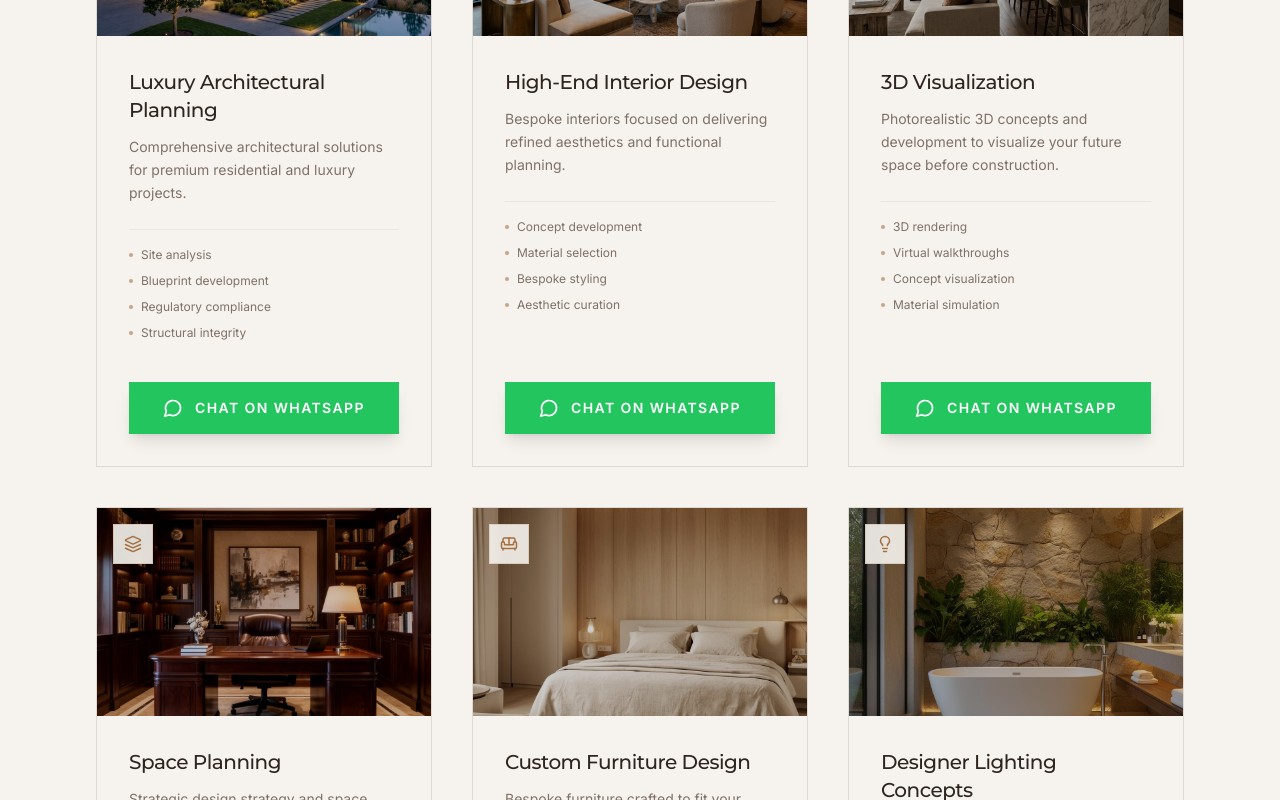
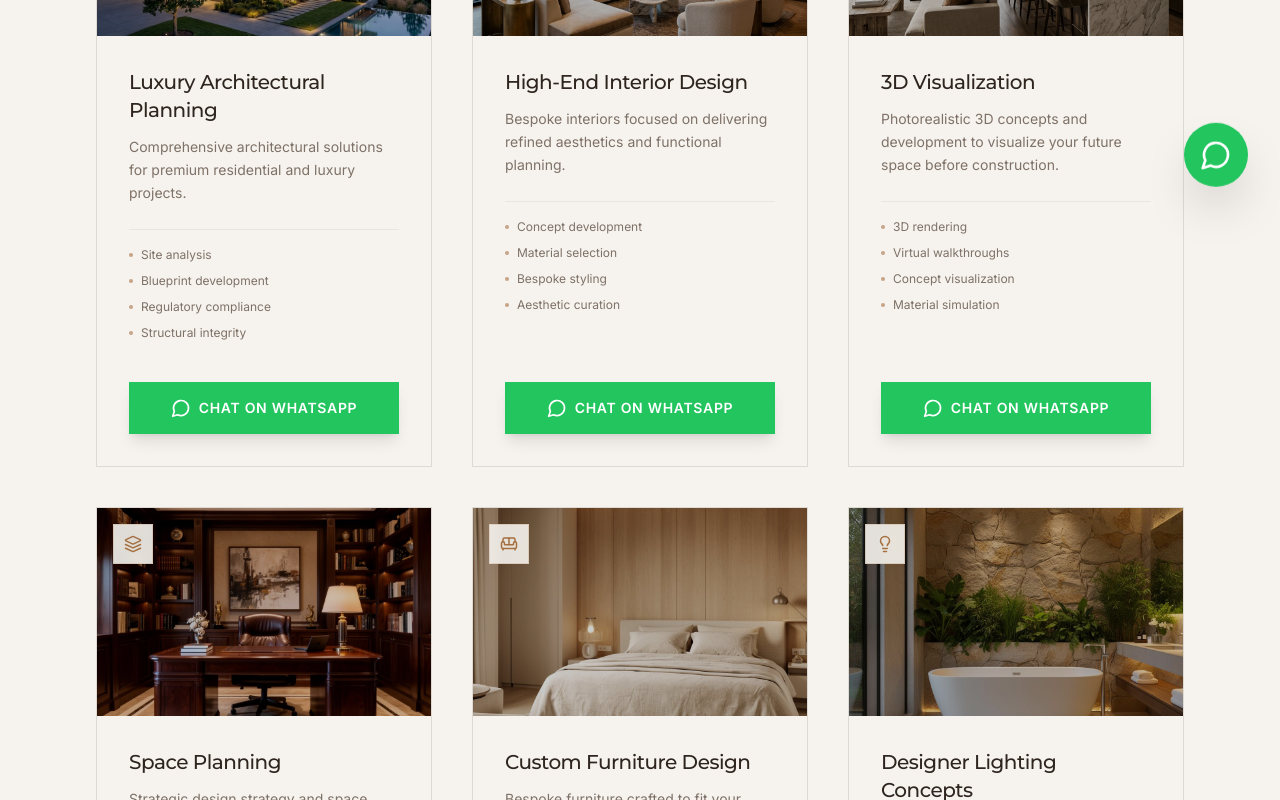
Before and after one commit to CODTECHIT/INSPACIAL, a React (Vite) app: page /services in a window 1280 px wide. Shown: the part 580-1380 px from the top of the page. Built offline with nearby package versions, Linux system fonts and the light colour scheme; the HTML template or start-up script is replaced by a standard one.

Commit message:
Move founder details from Home to About page and remove image

```diff
--- a/src/components/Layout.tsx
+++ b/src/components/Layout.tsx
@@ -1,13 +1,15 @@
 import { ReactNode } from "react";
 import Navbar from "./Navbar";
 import Footer from "./Footer";
+import { FloatingWhatsApp } from "./WhatsAppButton";
 
 const Layout = ({ children }: { children: ReactNode }) => {
   return (
-    <div className="min-h-screen flex flex-col">
+    <div className="min-h-screen flex flex-col relative">
       <Navbar />
       <main className="flex-1 pt-20">{children}</main>
       <Footer />
+      <FloatingWhatsApp />
     </div>
   );
 };
--- a/src/components/WhatsAppButton.tsx
+++ b/src/components/WhatsAppButton.tsx
@@ -30,7 +30,7 @@ export const WhatsAppButton = ({ message, className = "" }: WhatsAppButtonProps)
   return (
     <button
       onClick={handleClick}
-      className={`inline-flex items-center gap-3 px-8 py-4 bg-green-500 hover:bg-green-600 text-white font-body text-sm tracking-widest uppercase transition-all duration-300 shadow-lg hover:shadow-xl ${className}`}
+      className={`inline-flex items-center gap-2 px-6 py-4 bg-green-500 hover:bg-green-600 text-white font-body text-sm tracking-wider uppercase whitespace-nowrap transition-all duration-300 shadow-lg hover:shadow-xl ${className}`}
     >
       <MessageCircle size={20} />
       Chat on WhatsApp
@@ -67,7 +67,7 @@ export const WhatsAppCTA = ({
         )}
         <button
           onClick={handleClick}
-          className="inline-flex items-center gap-3 px-10 py-4 bg-green-500 hover:bg-green-600 text-white font-body text-sm tracking-widest uppercase transition-all duration-300 shadow-lg hover:shadow-xl"
+          className="inline-flex items-center gap-2 px-8 py-4 bg-green-500 hover:bg-green-600 text-white font-body text-sm tracking-wider uppercase whitespace-nowrap transition-all duration-300 shadow-lg hover:shadow-xl"
         >
           <MessageCircle size={18} />
           Chat on WhatsApp
@@ -77,4 +77,21 @@ export const WhatsAppCTA = ({
   );
 };
 
+export const FloatingWhatsApp = () => {
+  const handleClick = () => {
+    const defaultMessage = "Hi! I visited your website and I'm interested in discussing a design project. Could we connect on WhatsApp?";
+    window.open(`https://wa.me/${WHATSAPP_NUMBER}?text=${encodeURIComponent(defaultMessage)}`, "_blank");
+  };
+
+  return (
+    <button
+      onClick={handleClick}
+      className="fixed bottom-8 right-8 z-50 p-4 bg-green-500 hover:bg-green-600 text-white rounded-full shadow-2xl transition-all duration-500 hover:scale-110 flex items-center justify-center animate-bounce-subtle"
+      aria-label="Chat on WhatsApp"
+    >
+      <MessageCircle size={32} />
+    </button>
+  );
+};
+
 export default WhatsAppButton;
--- a/src/index.css
+++ b/src/index.css
@@ -110,4 +110,17 @@
   .hover-gold-line:hover::after {
     @apply w-full;
   }
+
+  @keyframes bounce-subtle {
+    0%, 100% {
+      transform: translateY(0);
+    }
+    50% {
+      transform: translateY(-10px);
+    }
+  }
+
+  .animate-bounce-subtle {
+    animation: bounce-subtle 3s infinite ease-in-out;
+  }
 }
--- a/src/pages/About.tsx
+++ b/src/pages/About.tsx
@@ -156,6 +156,28 @@ const About = () => {
         </div>
       </section>
 
+      {/* Founder Section */}
+      <section className="section-padding max-w-4xl mx-auto text-center border-t border-border/30">
+        <motion.div
+           initial={{ opacity: 0, y: 20 }}
+           whileInView={{ opacity: 1, y: 0 }}
+           viewport={{ once: true }}
+           transition={{ duration: 0.6 }}
+        >
+          <SectionHeading
+            label="Founder"
+            title="Saif"
+            description="Founder of Inspacial Designs – a premium design studio specializing in bespoke residential and luxury spaces."
+            align="center"
+          />
+          <div className="max-w-2xl mx-auto space-y-6 font-body text-muted-foreground leading-relaxed text-lg italic">
+            <p>
+              "Focused on delivering refined aesthetics, functional planning, and timeless design experiences. We believe that great design is not about trends — it's about creating spaces that reflect sophistication and a refined lifestyle."
+            </p>
+          </div>
+        </motion.div>
+      </section>
+
       {/* CTA Section */}
       <section className="bg-secondary section-padding text-center">
         <motion.div
--- a/src/pages/Contact.tsx
+++ b/src/pages/Contact.tsx
@@ -20,7 +20,19 @@ const Contact = () => {
 
   const handleSubmit = (e: React.FormEvent) => {
     e.preventDefault();
-    toast({ title: "Message Sent", description: "Thank you! We'll be in touch within 24 hours." });
+    const whatsappMessage = `*New Inquiry via Contact Form*
+*Name:* ${form.name}
+*Email:* ${form.email}
+*Phone:* ${form.phone}
+*Service:* ${form.service || 'General Inquiry'}
+*Message:* ${form.message}`;
+
+    window.open(`https://wa.me/${WHATSAPP_NUMBER}?text=${encodeURIComponent(whatsappMessage)}`, "_blank");
+
+    toast({
+      title: "Redirecting to WhatsApp...",
+      description: "Thank you! Our design team will handle your request promptly."
+    });
     setForm({ name: "", email: "", phone: "", message: "", service: "" });
   };
 
--- a/src/pages/Index.tsx
+++ b/src/pages/Index.tsx
@@ -214,48 +214,6 @@ const Index = () => {
         </div>
       </section>
 
-      {/* About Preview */}
-      <section className="section-padding max-w-7xl mx-auto">
-        <div className="grid grid-cols-1 lg:grid-cols-2 gap-16 items-center">
-          <motion.div
-            initial={{ opacity: 0, x: -30 }}
-            whileInView={{ opacity: 1, x: 0 }}
-            viewport={{ once: true }}
-            transition={{ duration: 0.6 }}
-          >
-            <div className="relative">
-              <img
-                src={designerImage}
-                alt="Lead designer Elena Fontaine"
-                className="w-full aspect-[3/4] object-cover"
-              />
-              <div className="absolute -bottom-4 -right-4 w-24 h-24 border-2 border-accent" />
-            </div>
-          </motion.div>
-          <motion.div
-            initial={{ opacity: 0, x: 30 }}
-            whileInView={{ opacity: 1, x: 0 }}
-            viewport={{ once: true }}
-            transition={{ duration: 0.6, delay: 0.2 }}
-          >
-            <SectionHeading
-              label="Founder"
-              title="Saif"
-              description="Founder of Inspacial Designs – a premium design studio specializing in bespoke residential and luxury spaces."
-            />
-            <p className="font-body text-muted-foreground leading-relaxed mb-8">
-              Focused on delivering refined aesthetics, functional planning, and timeless design experiences. We believe that great design is not about trends — it's about creating spaces that reflect sophistication and a refined lifestyle.
-            </p>
-            <Link
-              to="/about"
-              className="inline-flex items-center gap-2 font-body text-sm tracking-widest uppercase text-accent hover:text-gold-light transition-colors"
-            >
-              Our Story <ArrowRight size={14} />
-            </Link>
-          </motion.div>
-        </div>
-      </section>
-
       {/* Contact CTA */}
       <section className="bg-primary section-padding">
         <div className="max-w-7xl mx-auto text-center">
--- a/src/pages/Services.tsx
+++ b/src/pages/Services.tsx
@@ -150,7 +150,7 @@ const Services = () => {
                     <div className="mt-auto">
                       <WhatsAppButton
                         message={service.whatsappMessage}
-                        className="w-full justify-center !py-4 font-semibold text-[10px] tracking-widest bg-accent hover:bg-black text-accent-foreground hover:text-white"
+                        className="w-full justify-center !py-4 font-semibold text-[10px] tracking-wider whitespace-nowrap bg-accent hover:bg-black text-accent-foreground hover:text-white"
                       />
                     </div>
                   </div>
```
